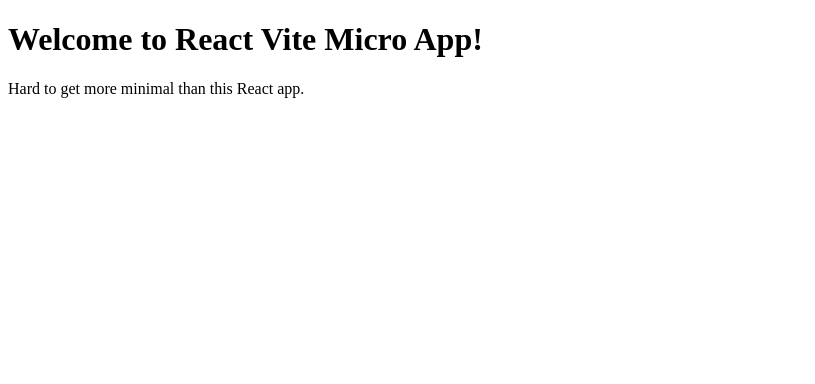
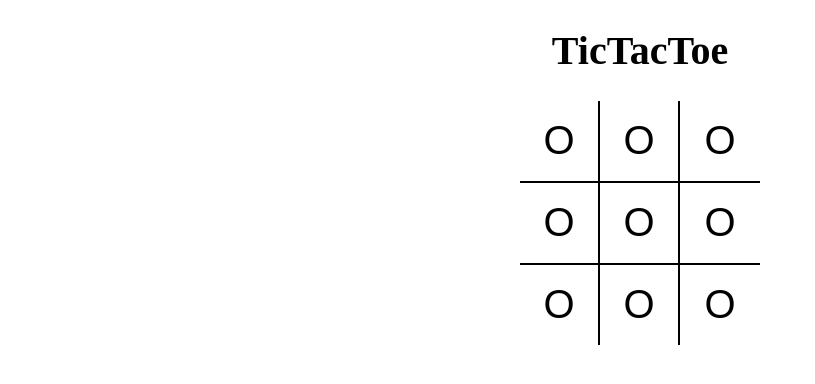
Before and after one commit to aditya31Sharma/tictactoe, a React (Vite) app: page / in a window 1280 px wide. Shown: the top 384 px of the page, without its empty margins (0-815 px from the left). Built offline with nearby package versions, Linux system fonts and the light colour scheme.

Commit message:
added sass and other styles

```diff
--- a/package.json
+++ b/package.json
@@ -25,6 +25,7 @@
     "eslint-plugin-react": "^7.29.4",
     "prettier": "^2.6.2",
     "rimraf": "^3.0.2",
+    "sass": "^1.50.0",
     "vite": "^2.6.7"
   },
   "babel": {
--- a/src/App.jsx
+++ b/src/App.jsx
@@ -1,9 +1,12 @@
-import React from "react";
-
+import React from 'react';
+import Board from './components/Board';
+import './styles/root.scss';
 const App = () => {
-  return <>
-    <h1>Welcome to React Vite Micro App!</h1>
-    <p>Hard to get more minimal than this React app.</p>
-  </>
+  return (
+    <div className="app">
+      <h1>TicTacToe</h1>
+      <Board />
+    </div>
+  );
 };
 export default App;
--- /dev/null
+++ b/src/components/Board.jsx
@@ -0,0 +1,26 @@
+import React from 'react';
+import Square from'./Square'
+const Board = () => {
+  return (
+    <div className='board'>
+      <div className='board-row'>
+        <Square/>
+        <Square/>
+        <Square/>
+      </div>
+      <div className='board-row'>
+        <Square/>
+        <Square/>
+        <Square/>
+      </div>
+      <div className='board-row'>
+        <Square/>
+        <Square/>
+        <Square/>
+      </div>
+
+    </div>
+  );
+};
+
+export default Board;
--- /dev/null
+++ b/src/components/Square.jsx
@@ -0,0 +1,8 @@
+import React from 'react'
+const Square = () => {
+  return (
+    <button type="button" className='square'>O</button>
+  )
+}
+
+export default Square
--- /dev/null
+++ b/src/styles/root.scss
@@ -0,0 +1,43 @@
+body {
+  padding: 0;
+  margin: 0;
+}
+
+button {
+  background: none;
+  border: none;
+  outline: none;
+  &:hover {
+   cursor: pointer;
+  }
+}
+
+.app {
+  font-size: 20px;
+  display: flex;
+  flex-direction: column;
+  align-items: center;
+}
+
+.board {
+  .board-row {
+    display: flex;
+    flex-direction: row;
+    border-bottom: 2px solid #000;
+    &:last-child {
+      border-bottom: none;
+    }
+    .square {
+      width: 80px;
+      height: 80px;
+      border-right: 2px solid #000;
+      font-size: 2.5rem;
+      padding: 0;
+      overflow: hidden;
+      transition: all 0.2s;
+      &:last-child {
+        border-right: none;
+      }
+    }
+  }
+}
```
Also changed, not shown: 1 other file (tests, documents, lock files or other folders).
